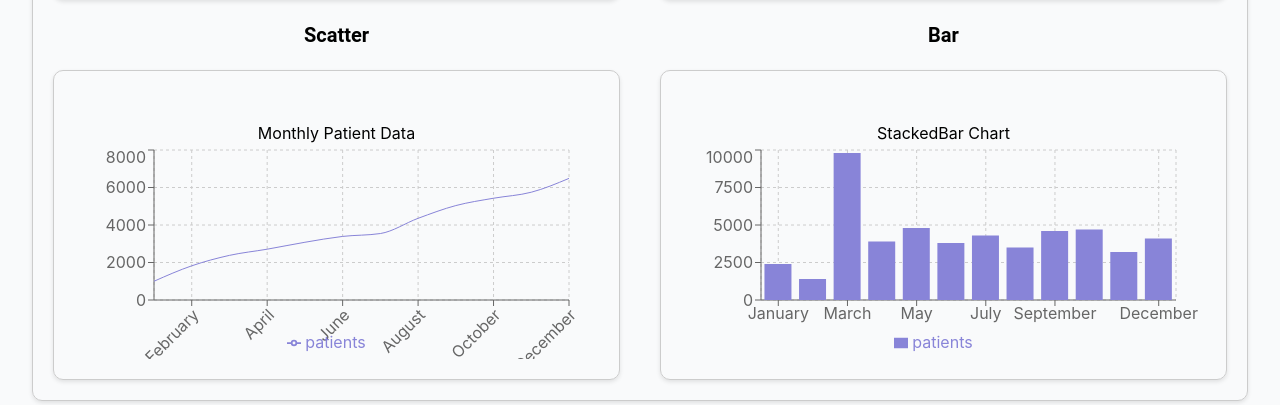
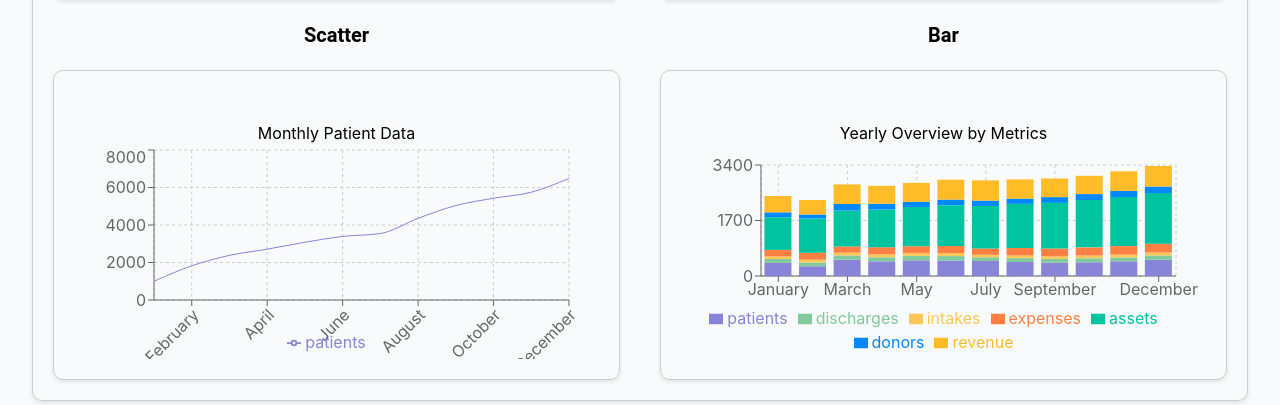
Before and after one commit to cfgcolumbus24/Team-21, a React (Vite) app in the folder frontend/: page /data in a window 1280 px wide. Shown: the part 547-952 px from the top of the page. Built offline with nearby package versions, Linux system fonts and the light colour scheme; no server answers.

Commit message:
finalizing the default charts

```diff
--- a/frontend/src/components/GraphSection.jsx
+++ b/frontend/src/components/GraphSection.jsx
@@ -2,6 +2,7 @@ import React from 'react';
 import MyBarChart from '../components/MyBarChart';
 import LineGraph from '../components/LineGraph';
 import MyPieChart from '../components/MyPieChart';
+import MyStackedPieChart from '../components/MyStackedPieChart';
 import { ResponsiveContainer } from 'recharts';
 
 const headerStyle = {
@@ -70,7 +71,7 @@ const GraphSection = () => {
         </ResponsiveContainer>
         <h2 style={headerStyle}>Bar</h2>
         <ResponsiveContainer>
-          <MyBarChart/>
+          <MyStackedPieChart/>
         </ResponsiveContainer>
       </div>
     </div>
--- /dev/null
+++ b/frontend/src/components/MyStackedPieChart.jsx
@@ -0,0 +1,61 @@
+import React from 'react';
+import { BarChart, Bar, XAxis, YAxis, CartesianGrid, Tooltip, Legend, ResponsiveContainer } from 'recharts';
+
+const data = [
+  { name: 'January', patients: 400, discharges: 120, intakes: 80, expenses: 200, assets: 1000, donors: 150, revenue: 500 },
+  { name: 'February', patients: 300, discharges: 110, intakes: 90, expenses: 210, assets: 1050, donors: 120, revenue: 450 },
+  { name: 'March', patients: 500, discharges: 130, intakes: 85, expenses: 190, assets: 1100, donors: 200, revenue: 600 },
+  { name: 'April', patients: 450, discharges: 125, intakes: 88, expenses: 220, assets: 1150, donors: 180, revenue: 550 },
+  { name: 'May', patients: 480, discharges: 135, intakes: 92, expenses: 205, assets: 1200, donors: 160, revenue: 580 },
+  { name: 'June', patients: 470, discharges: 140, intakes: 95, expenses: 215, assets: 1250, donors: 170, revenue: 610 },
+  { name: 'July', patients: 460, discharges: 115, intakes: 75, expenses: 195, assets: 1300, donors: 165, revenue: 620 },
+  { name: 'August', patients: 430, discharges: 118, intakes: 82, expenses: 230, assets: 1350, donors: 158, revenue: 590 },
+  { name: 'September', patients: 410, discharges: 112, intakes: 79, expenses: 240, assets: 1400, donors: 175, revenue: 570 },
+  { name: 'October', patients: 420, discharges: 123, intakes: 84, expenses: 250, assets: 1450, donors: 182, revenue: 560 },
+  { name: 'November', patients: 450, discharges: 120, intakes: 86, expenses: 260, assets: 1500, donors: 190, revenue: 600 },
+  { name: 'December', patients: 500, discharges: 130, intakes: 90, expenses: 270, assets: 1550, donors: 200, revenue: 630 }
+];
+
+const MyStackedBarChart = () => {
+  return (
+      <div style={{
+          width: '100%',
+          height: '100%',
+          display: 'flex',
+          alignItems: 'center',
+          flexDirection: 'column',
+          border: '1px solid #ccc',
+          padding: '20px',
+          borderRadius: '10px',
+          boxShadow: '0 2px 4px rgba(0,0,0,0.1)'
+      }}>
+        <h2 style={{ color: "black", marginTop: '30px' }}>Yearly Overview by Metrics</h2>
+        <ResponsiveContainer width="100%" height="100%">
+        <BarChart
+          data={data}
+          margin={{
+            top: 20,
+            right: 30,
+            left: 20,
+            bottom: 5,
+          }}
+        >
+          <CartesianGrid strokeDasharray="3 3" />
+          <XAxis dataKey="name" />
+          <YAxis />
+          <Tooltip />
+          <Legend />
+          <Bar dataKey="patients" stackId="a" fill="#8884d8" />
+          <Bar dataKey="discharges" stackId="a" fill="#82ca9d" />
+          <Bar dataKey="intakes" stackId="a" fill="#ffc658" />
+          <Bar dataKey="expenses" stackId="a" fill="#ff8042" />
+          <Bar dataKey="assets" stackId="a" fill="#00C49F" />
+          <Bar dataKey="donors" stackId="a" fill="#0088FE" />
+          <Bar dataKey="revenue" stackId="a" fill="#FFBB28" />
+        </BarChart>
+        </ResponsiveContainer>
+      </div>
+  );
+};
+
+export default MyStackedBarChart;
--- a/frontend/src/components/ScatterPlot.jsx
+++ /dev/null
@@ -1,54 +0,0 @@
-import React from 'react';
-import { BarChart, Bar, ResponsiveContainer, LineChart, Line, XAxis, YAxis, CartesianGrid, Tooltip, AreaChart, Area, Legend } from 'recharts';
-
-const data = [
-  { name: 'Page A', uv: 400, pv: 2400, amt: 2400 },
-  { name: 'Page B', uv: 300, pv: 1398, amt: 2210 },
-  { name: 'Page C', uv: 200, pv: 9800, amt: 2290 },
-  { name: 'Page D', uv: 278, pv: 3908, amt: 2000 },
-  { name: 'Page E', uv: 189, pv: 4800, amt: 2181 },
-  { name: 'Page F', uv: 239, pv: 3800, amt: 2500 },
-  { name: 'Page G', uv: 349, pv: 4300, amt: 2100 },
-];
-
-// stackedbar chart would be good for the showing the funding sources per month
-
-const BarChart = () => {
-  return (
-      <div style={{
-          width: '100%',
-          height: 800,
-          display: 'flex',
-          alignItems: 'center',
-          flexDirection: 'column',
-          border: '1px solid #ccc', // Adding a border
-          padding: '20px', // Optional, for padding inside the div
-          borderRadius: '10px', // Optional, for rounded corners
-          boxShadow: '0 2px 4px rgba(0,0,0,0.1)' // Optional, for a subtle shadow
-      }}>
-        <h2 style={{ color: "black", marginTop: '30px' }}>StackedBar Chart</h2>
-        <ResponsiveContainer>
-        <AreaChart
-            data={data}
-            margin={{
-              top: 10,
-              right: 30,
-              left: 0,
-              bottom: 0,
-            }}
-          >
-            <CartesianGrid strokeDasharray="3 3" />
-            <XAxis dataKey="name" />
-            <YAxis />
-            <Tooltip />
-            <Legend />
-            <Area type="monotone" dataKey="uv" stackId="1" stroke="#8884d8" fill="#8884d8" />
-            <Area type="monotone" dataKey="pv" stackId="1" stroke="#82ca9d" fill="#82ca9d" />
-            <Area type="monotone" dataKey="amt" stackId="1" stroke="#ffc658" fill="#ffc658" />
-          </AreaChart>
-        </ResponsiveContainer>
-      </div>
-  );
-};
-
-export default BarChart;
```
